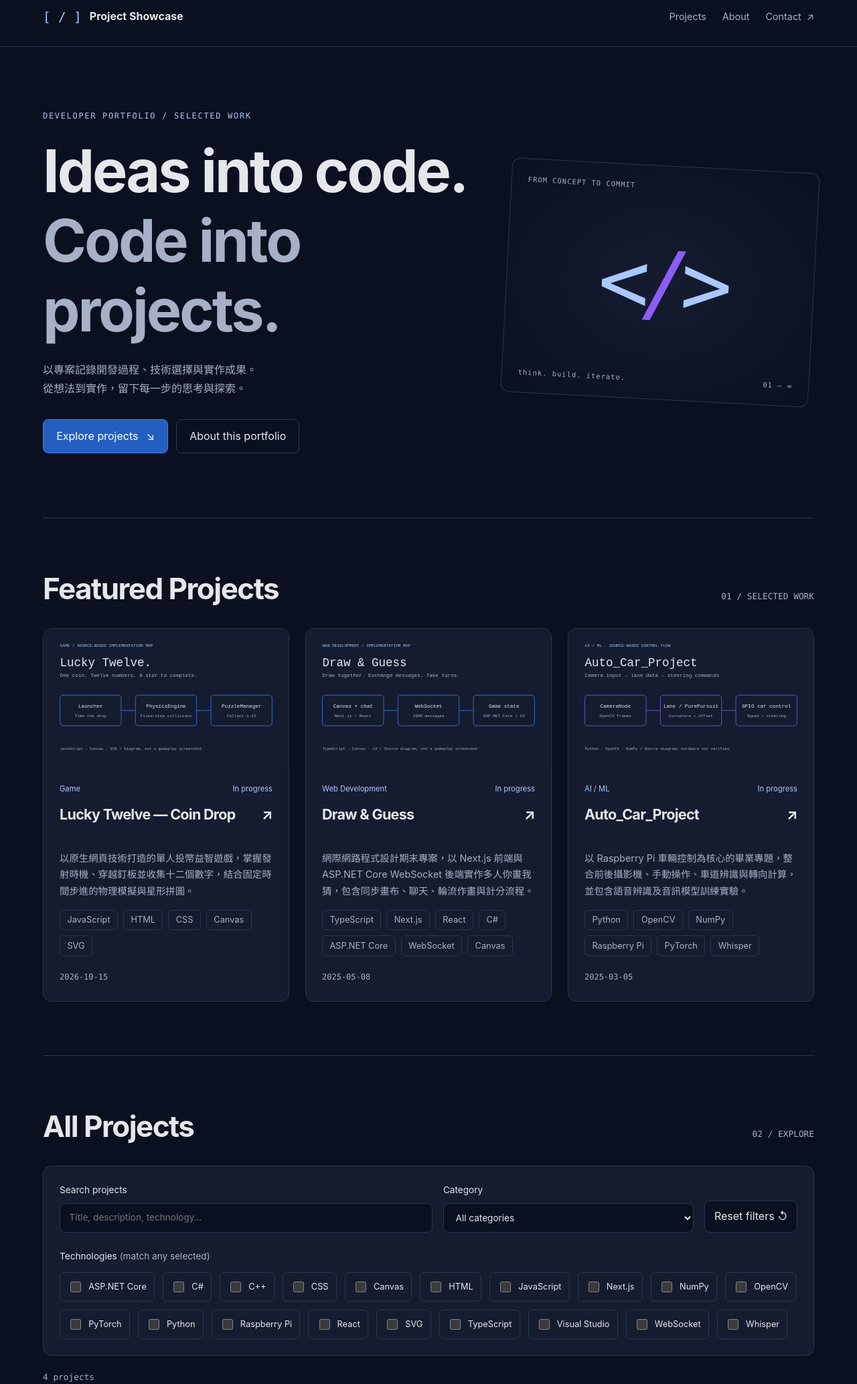
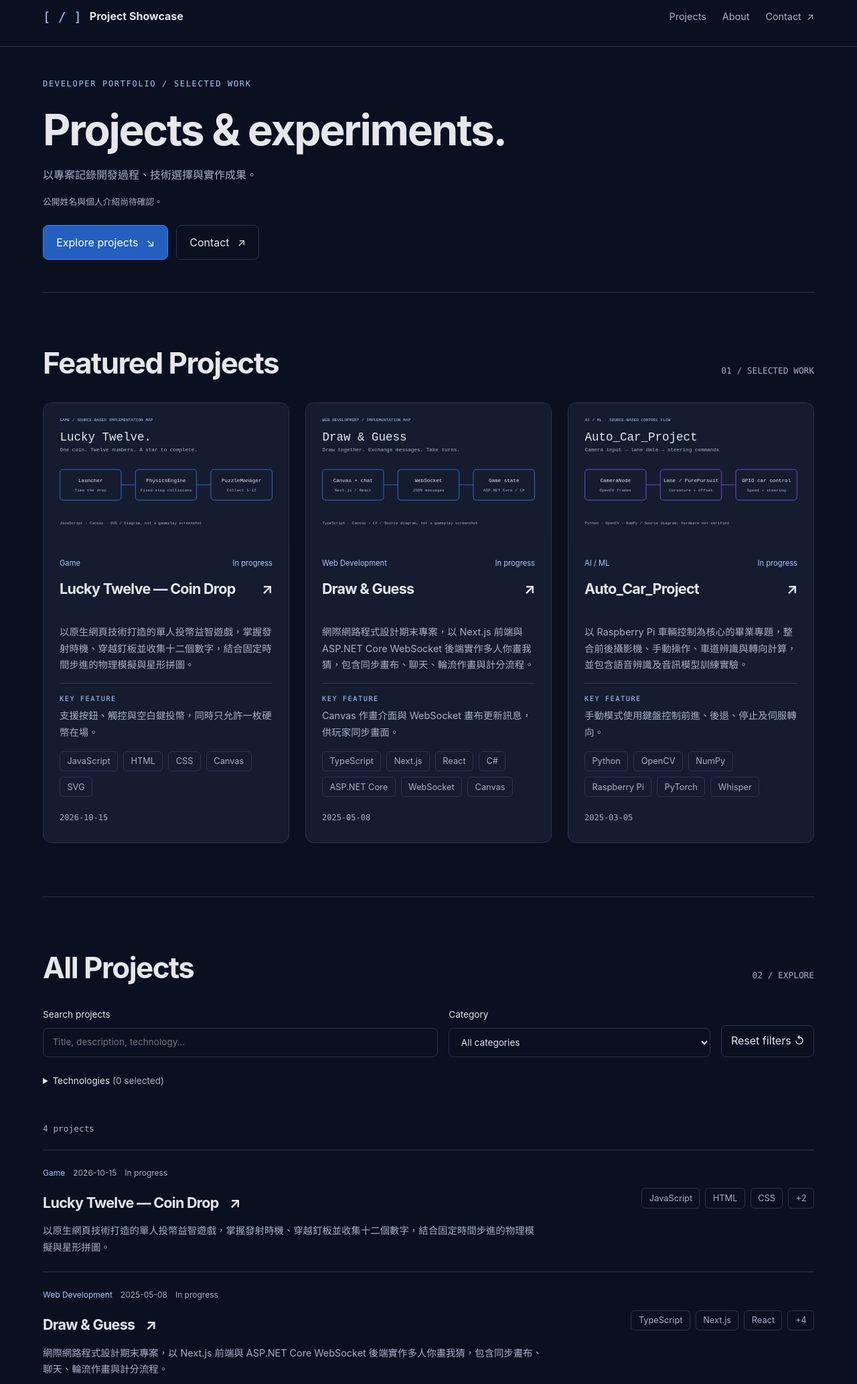
Before and after one commit to Akilis18/project-showcase, an Astro site: page / in a window 1280 px wide. Shown: the part 19-2086 px from the top of the page at 67% size. Built offline with nearby package versions, Linux system fonts and the light colour scheme; Astro itself is replaced by a stand-in of ours.

Commit message:
feat: streamline portfolio layout and project browsing

```diff
--- a/src/components/home/Hero.astro
+++ b/src/components/home/Hero.astro
@@ -1,19 +1,17 @@
 ---
 import { site } from '../../data/site';
 ---
-<section class="hero" aria-labelledby="hero-title"><div>
+<section class="hero" aria-labelledby="hero-title">
   <span class="eyebrow">Developer portfolio / Selected work</span>
-  <h1 id="hero-title">Ideas into code.<br /><span>Code into projects.</span></h1>
-  <p lang="zh-TW">{site.description}<br />從想法到實作，留下每一步的思考與探索。</p>
-  <div class="actions"><a class="button primary" href="#projects">Explore projects <span aria-hidden="true">↘</span></a><a class="button" href="#about">About {site.name || 'this portfolio'}</a></div>
-</div><div class="hero-art" aria-hidden="true"><span class="art-caption">FROM CONCEPT TO COMMIT</span><div class="code-mark">&lt;<span>/</span>&gt;</div><div class="art-bottom"><span>think. build. iterate.</span><span>01 — ∞</span></div></div></section>
+  <h1 id="hero-title">{site.name || 'Projects & experiments.'}</h1>
+  <p lang="zh-TW">{site.description}</p>
+  {!site.name && <p class="pending" lang="zh-TW">公開姓名與個人介紹尚待確認。</p>}
+  <div class="actions"><a class="button primary" href="#projects">Explore projects <span aria-hidden="true">↘</span></a><a class="button" href="#contact">Contact <span aria-hidden="true">↗</span></a></div>
+</section>
 <style>
-  .hero { display: grid; grid-template-columns: 1.4fr 1fr; align-items: center; gap: var(--space-7); padding-block: 6rem; }
-  h1 { margin-bottom: var(--space-5); } h1 span { color: var(--color-muted); }
-  p { max-width: 36rem; margin-bottom: var(--space-6); }
-  .hero-art { min-height: 350px; padding: var(--space-5); display: flex; flex-direction: column; justify-content: space-between; border: 1px solid var(--color-border); border-radius: var(--radius); background: radial-gradient(ellipse at center, var(--color-surface), var(--color-bg)); transform: rotate(3deg); }
-  .art-caption, .art-bottom { font: .65rem var(--font-mono); color: var(--color-muted); letter-spacing: .1em; }
-  .code-mark { text-align: center; font: clamp(5rem, 10vw, 9rem) var(--font-mono); color: var(--color-focus); letter-spacing: -.12em; } .code-mark span { color: var(--color-accent); }
-  .art-bottom { display: flex; justify-content: space-between; gap: var(--space-3); }
-  @media (max-width: 55rem) { .hero { grid-template-columns: 1fr; padding-block: var(--space-8); } .hero-art { display: none; } }
+  .hero { padding-block: var(--space-7); }
+  h1 { font-size: clamp(2.25rem, 6vw, 4rem); max-width: 18ch; margin-bottom: var(--space-4); }
+  p { max-width: 40rem; margin-bottom: var(--space-4); }
+  .pending { font-size: .8rem; }
+  .actions { margin-top: var(--space-5); }
 </style>
--- a/src/components/projects/ProjectCard.astro
+++ b/src/components/projects/ProjectCard.astro
@@ -7,7 +7,7 @@ const { project: { id, data } } = Astro.props;
 ---
 <article class="project-card" data-project-card data-title={data.title} data-summary={data.summary} data-tags={JSON.stringify(data.tags)} data-category={data.category}>
   <img src={localUrl(data.coverImage)} alt={data.coverAlt} lang="zh-TW" width="960" height="540" loading="lazy" />
-  <div class="card-body"><div class="meta"><span>{data.category}</span><span>{statusLabels[data.status]}</span></div><h3><a href={projectUrl(id)}>{data.title} <span aria-hidden="true">↗</span></a></h3><p lang="zh-TW">{data.summary}</p><ul class="tags" aria-label="Technologies">{data.tags.map((tag) => <li>{tag}</li>)}</ul><time datetime={data.date}>{data.date}</time></div>
+  <div class="card-body"><div class="meta"><span>{data.category}</span><span>{statusLabels[data.status]}</span></div><h3><a href={projectUrl(id)}>{data.title} <span aria-hidden="true">↗</span></a></h3><p lang="zh-TW">{data.summary}</p><div class="feature"><span class="eyebrow">Key feature</span><p lang="zh-TW">{data.features[0]}</p></div><ul class="tags" aria-label="Technologies">{data.tags.map((tag) => <li>{tag}</li>)}</ul><time datetime={data.date}>{data.date}</time></div>
 </article>
 <style>
   article { min-width: 0; background: var(--color-surface); border: 1px solid var(--color-border); border-radius: var(--radius); overflow: hidden; transition: transform var(--transition), border-color var(--transition); }
@@ -17,4 +17,6 @@ const { project: { id, data } } = Astro.props;
   .meta { display: flex; flex-wrap: wrap; gap: var(--space-3); justify-content: space-between; font-size: .7rem; color: var(--color-focus); margin-bottom: var(--space-4); }
   h3 a { display: flex; justify-content: space-between; gap: var(--space-3); text-decoration: none; min-height: 44px; }
   p { font-size: .9rem; } time { font: .75rem var(--font-mono); color: var(--color-muted); }
+  .feature { border-top: 1px solid var(--color-border); padding-top: var(--space-4); }
+  .feature .eyebrow { font-size: .65rem; margin-bottom: var(--space-2); }
 </style>
--- a/src/components/projects/ProjectListing.astro
+++ b/src/components/projects/ProjectListing.astro
@@ -1,7 +1,7 @@
 ---
 import type { Project } from '../../utils/projects';
 import { categories } from '../../utils/projects';
-import ProjectCard from './ProjectCard.astro';
+import ProjectRow from './ProjectRow.astro';
 interface Props { projects: Project[] }
 const { projects } = Astro.props;
 const tags = [...new Set(projects.flatMap(({ data }) => data.tags))].sort();
@@ -10,17 +10,18 @@ const tags = [...new Set(projects.flatMap(({ data }) => data.tags))].sort();
   <div class="section-heading"><h2 id="projects-heading">All Projects</h2><span class="section-number">02 / EXPLORE</span></div>
   <form class="filters" data-filters hidden role="search" aria-label="Filter projects">
     <div class="filter-row"><label>Search projects<input type="search" name="query" placeholder="Title, description, technology…" /></label><label>Category<select name="category"><option value="">All categories</option>{categories.map((category) => <option value={category}>{category}</option>)}</select></label><button type="reset">Reset filters <span aria-hidden="true">↺</span></button></div>
-    {tags.length > 0 && <fieldset><legend>Technologies <span>(match any selected)</span></legend><div class="tag-controls">{tags.map((tag) => <label><input type="checkbox" name="tag" value={tag} /><span>{tag}</span></label>)}</div></fieldset>}
+    {tags.length > 0 && <details data-tag-disclosure><summary>Technologies <span data-selected-count>(0 selected)</span></summary><fieldset><legend>Match any selected technology</legend><div class="tag-controls">{tags.map((tag) => <label><input type="checkbox" name="tag" value={tag} /><span>{tag}</span></label>)}</div></fieldset></details>}
+    <p class="active-tags" data-active-tags hidden></p>
   </form>
   <noscript><p>Search and filters require JavaScript. All projects are listed below.</p></noscript>
   <p class="result-count" data-result-count role="status" aria-live="polite" aria-atomic="true">{projects.length} {projects.length === 1 ? 'project' : 'projects'}</p>
-  <div class="project-grid">{projects.map((project) => <ProjectCard project={project} />)}</div>
+  <div class="project-rows">{projects.map((project) => <ProjectRow project={project} />)}</div>
   <div class="empty" data-no-results hidden><h3>No matching projects</h3><p>Try another search or reset the filters.</p></div>
   {projects.length === 0 && <div class="empty"><h3>Projects are on their way.</h3><p lang="zh-TW">專案資料與實際畫面尚待確認，確認後將在這裡分享完整的開發紀錄。</p></div>}
 </section>
 <script>import '../../scripts/project-filter';</script>
 <style>
-  .filters { padding: var(--space-5); background: var(--color-surface); border: 1px solid var(--color-border); border-radius: var(--radius); }
+  .filters { padding-bottom: var(--space-4); }
   .filter-row { display: flex; flex-wrap: wrap; align-items: end; gap: var(--space-4); }
   .filter-row label { flex: 1 1 12rem; display: grid; gap: var(--space-2); font-size: .85rem; } .filter-row label:first-child { flex-grow: 2; }
   input, select { width: 100%; min-width: 0; } fieldset { border: 0; padding: 0; margin: var(--space-5) 0 0; }
@@ -30,4 +31,9 @@ const tags = [...new Set(projects.flatMap(({ data }) => data.tags))].sort();
   .tag-controls label:has(:checked) { border-color: var(--color-primary); color: var(--color-focus); }
   .tag-controls input { width: 1rem; min-height: 1rem; accent-color: var(--color-primary); }
   .result-count { margin-block: var(--space-5); font: .8rem var(--font-mono); }
+  details { margin-top: var(--space-3); }
+  summary { width: fit-content; min-height: 44px; padding-block: var(--space-3); cursor: pointer; font-size: .85rem; }
+  summary span { color: var(--color-muted); }
+  details fieldset { margin-top: var(--space-3); }
+  .active-tags { font-size: .85rem; margin: var(--space-3) 0 0; overflow-wrap: anywhere; }
 </style>
--- /dev/null
+++ b/src/components/projects/ProjectRow.astro
@@ -0,0 +1,22 @@
+---
+import type { Project } from '../../utils/projects';
+import { statusLabels } from '../../utils/projects';
+import { projectUrl } from '../../utils/urls';
+interface Props { project: Project }
+const { project: { id, data } } = Astro.props;
+---
+<article class="project-row" data-project-card data-title={data.title} data-summary={data.summary} data-tags={JSON.stringify(data.tags)} data-category={data.category}>
+  <div class="row-meta"><span>{data.category}</span><time datetime={data.date}>{data.date}</time><span>{statusLabels[data.status]}</span></div>
+  <div class="row-content"><div><h3><a href={projectUrl(id)}>{data.title} <span aria-hidden="true">↗</span></a></h3><p lang="zh-TW">{data.summary}</p></div><ul class="tags" aria-label="Technologies (first three)">{data.tags.slice(0, 3).map((tag) => <li>{tag}</li>)}{data.tags.length > 3 && <li aria-label={`${data.tags.length - 3} more technologies on the project page`}>+{data.tags.length - 3}</li>}</ul></div>
+</article>
+<style>
+  article { padding-block: var(--space-5); border-top: 1px solid var(--color-border); overflow-wrap: anywhere; }
+  article:last-child { border-bottom: 1px solid var(--color-border); }
+  .row-meta { display: flex; flex-wrap: wrap; gap: var(--space-3); color: var(--color-muted); font-size: .75rem; margin-bottom: var(--space-3); }
+  .row-meta span:first-child { color: var(--color-focus); }
+  .row-content { display: grid; grid-template-columns: minmax(0, 2fr) minmax(0, 1fr); gap: var(--space-6); align-items: start; }
+  h3 { margin-bottom: var(--space-2); } h3 a { display: inline-flex; align-items: center; gap: var(--space-4); min-height: 44px; text-decoration: none; }
+  p { font-size: .9rem; margin-bottom: 0; max-width: 48rem; }
+  .tags { margin: 0; justify-content: end; }
+  @media (max-width: 40rem) { .row-content { grid-template-columns: 1fr; gap: var(--space-3); } .tags { justify-content: start; } }
+</style>
--- a/src/scripts/project-filter.ts
+++ b/src/scripts/project-filter.ts
@@ -3,11 +3,18 @@ for (const root of document.querySelectorAll<HTMLElement>('[data-project-list]')
   const form = root.querySelector<HTMLFormElement>('[data-filters]');
   const count = root.querySelector<HTMLElement>('[data-result-count]');
   const empty = root.querySelector<HTMLElement>('[data-no-results]');
+  const selectedCount = root.querySelector<HTMLElement>('[data-selected-count]');
+  const activeTags = root.querySelector<HTMLElement>('[data-active-tags]');
   if (!form || !count || !empty) continue;
   const cards = [...root.querySelectorAll<HTMLElement>('[data-project-card]')].map((element) => ({ element, data: { title: element.dataset.title ?? '', summary: element.dataset.summary ?? '', category: element.dataset.category ?? '', tags: JSON.parse(element.dataset.tags ?? '[]') } as FilterProject }));
   function update() {
     const values = new FormData(form!);
     const filters = { query: String(values.get('query') ?? ''), category: String(values.get('category') ?? ''), tags: values.getAll('tag').map(String) };
+    if (selectedCount) selectedCount.textContent = `(${filters.tags.length} selected)`;
+    if (activeTags) {
+      activeTags.hidden = filters.tags.length === 0;
+      activeTags.textContent = filters.tags.length ? `Selected technologies: ${filters.tags.join(', ')}` : '';
+    }
     let visible = 0;
     for (const card of cards) { card.element.hidden = !matchesProject(card.data, filters); if (!card.element.hidden) visible++; }
     count!.textContent = `${visible} ${visible === 1 ? 'project' : 'projects'}`;
```
Also changed, not shown: docs/validation.md (+11 -1 lines), scripts/browser-smoke.mjs (+23 -1 lines), src/pages/index.astro (+5 -5 lines), README.md, docs/evidence/home-desktop.png, docs/evidence/home-mobile.png.
